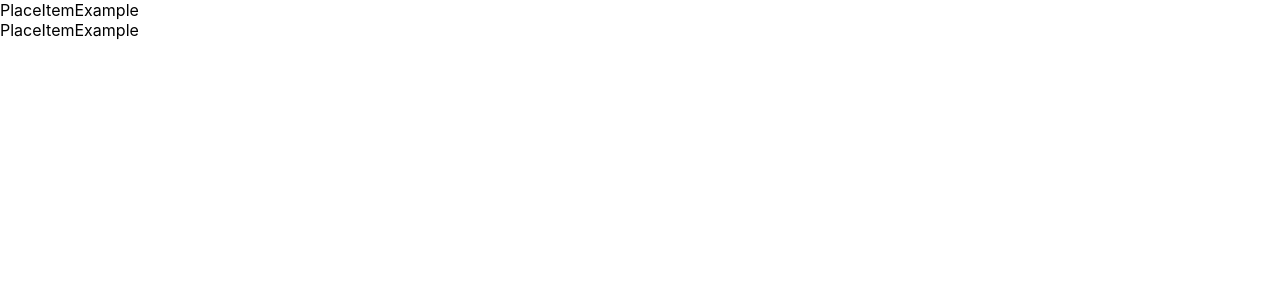
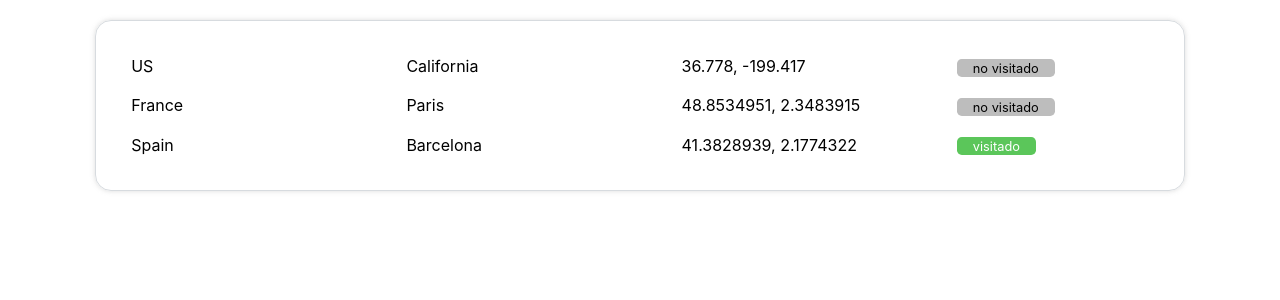
Before and after one commit to bobosd/been-to-list, a React (Vite) app: page / in a window 1280 px wide. Shown: the top 300 px of the page. Built offline with nearby package versions, Linux system fonts and the light colour scheme.

Commit message:
feat: basic layout & styles
- basic UI layout and color styles defined.

```diff
--- a/package.json
+++ b/package.json
@@ -10,6 +10,7 @@
     "preview": "vite preview"
   },
   "dependencies": {
+    "prop-types": "^15.8.1",
     "react": "^18.3.1",
     "react-dom": "^18.3.1"
   },
--- /dev/null
+++ b/src/App.css
@@ -0,0 +1,5 @@
+main {
+    padding-top: 20px;
+    display: flex;
+    justify-content: center;
+}
--- a/src/App.jsx
+++ b/src/App.jsx
@@ -1,9 +1,12 @@
 import BeenToList from "./components/BeenToList/BeenToList.jsx";
+import "./App.css";
 
 const App = () => {
     return (
         <>
-            <BeenToList></BeenToList>
+            <main>
+                <BeenToList></BeenToList>
+            </main>
         </>
     );
 }
--- /dev/null
+++ b/src/components/BeenToList/BeenToList.css
@@ -0,0 +1,12 @@
+.been-to-list {
+    width: 65rem;
+    display: flex;
+    border: 1px solid var(--border-gray);
+    border-radius: 1rem;
+    padding: 1.5rem;
+    box-shadow: 0 0 0.3rem 0 rgba(210, 210, 210, 0.8);
+}
+
+.been-to-list__body {
+    width: 100%;
+}
--- a/src/components/BeenToList/BeenToList.jsx
+++ b/src/components/BeenToList/BeenToList.jsx
@@ -1,13 +1,37 @@
 import PlaceItem from "../PlaceItem/PlaceItem.jsx";
+import "./BeenToList.css";
 
 const BeenToList = () => {
+    const places = [
+        {
+            country: "US",
+            city: "California",
+            coordinates: [36.778, -199.417],
+            visited: false,
+        },
+        {
+            country: "France",
+            city: "Paris",
+            coordinates: [48.8534951, 2.3483915],
+            visited: false,
+        },
+        {
+            country: "Spain",
+            city: "Barcelona",
+            coordinates: [41.3828939, 2.1774322],
+            visited: true,
+        }
+    ];
+
     return (
         <div className={"been-to-list"}>
             <div className={"been-to-list__header"}>
             </div>
             <div className={"been-to-list__body"}>
-                <PlaceItem></PlaceItem>
-                <PlaceItem></PlaceItem>
+                {
+                    places.map((p) => <PlaceItem key={p.coordinates} country={p.country} city={p.city} coordinates={p.coordinates}
+                                                 visited={p.visited}/>)
+                }
             </div>
         </div>
     );
--- /dev/null
+++ b/src/components/PlaceItem/PlaceItem.css
@@ -0,0 +1,35 @@
+.place-item {
+    display: flex;
+    justify-content: space-between;
+    margin: 0.2rem;
+    padding: 0.5rem;
+    cursor: pointer;
+    border-radius: 0.5rem;
+}
+
+.place-item:hover {
+    background-color: var(--bg-blue);
+    color: #FFF;
+}
+
+.place-item > * {
+    width: 12rem;
+}
+
+.place-item__visited-flag::after {
+    padding: 0.1rem 1rem;
+    border-radius: 0.3rem;
+    font-size: 0.8rem;
+}
+
+.place-item--visited .place-item__visited-flag::after {
+    content: 'visitado';
+    background-color: var(--bg-green);
+    color: #FFFFFF;
+}
+
+.place-item--not-visited .place-item__visited-flag::after {
+    content: 'no visitado';
+    background-color: var(--bg-gray);
+    color: #000000;
+}
--- a/src/components/PlaceItem/PlaceItem.jsx
+++ b/src/components/PlaceItem/PlaceItem.jsx
@@ -1,9 +1,23 @@
-const PlaceItem = () => {
+import PropTypes from "prop-types";
+import "./PlaceItem.css"
+
+const PlaceItem = ({country, city, coordinates, visited}) => {
     return (
-        <div>
-            PlaceItemExample
+        <div className={`place-item ${visited? "place-item--visited" : "place-item--not-visited"}` }>
+            <div className={"place-item__country"}>{country}</div>
+            <div className={"place-item__city"}>{city}</div>
+            <div className={"place-item__coordinates"}>{coordinates[0]}, {coordinates[1]}</div>
+            <div className={"place-item__visited-flag"}></div>
+
         </div>
     );
 };
 
+PlaceItem.propTypes = {
+    country: PropTypes.string.isRequired,
+    city: PropTypes.string.isRequired,
+    coordinates: PropTypes.arrayOf(PropTypes.number).isRequired,
+    visited: PropTypes.bool.isRequired,
+};
+
 export default PlaceItem;
--- a/src/index.css
+++ b/src/index.css
@@ -1,8 +1,11 @@
 :root {
   font-family: Inter, system-ui, Avenir, Helvetica, Arial, sans-serif;
+  --border-gray: #d7dbdf;
+  --bg-blue: #1f88ff;
+  --bg-green: #5bc65a;
+  --bg-gray: #bdbdbd;
 }
 
 body {
   margin: 0;
-  display: flex;
 }
```
Also changed, not shown: 1 other file (tests, documents, lock files or other folders).
